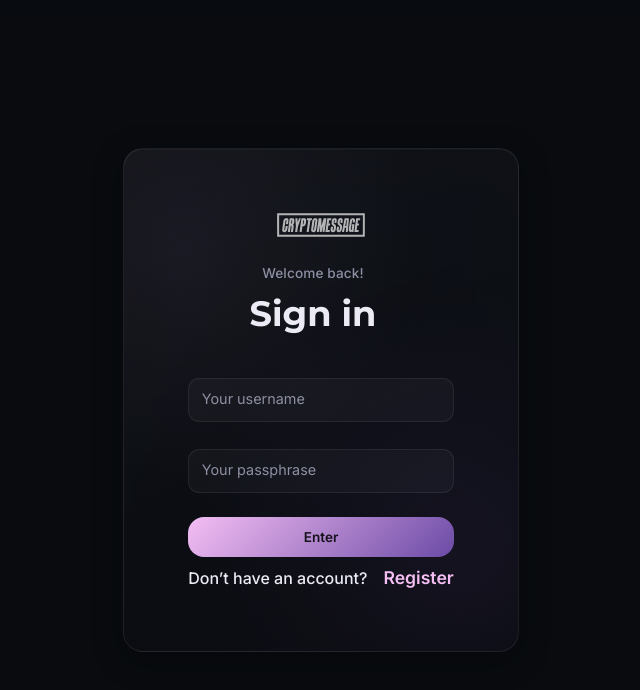
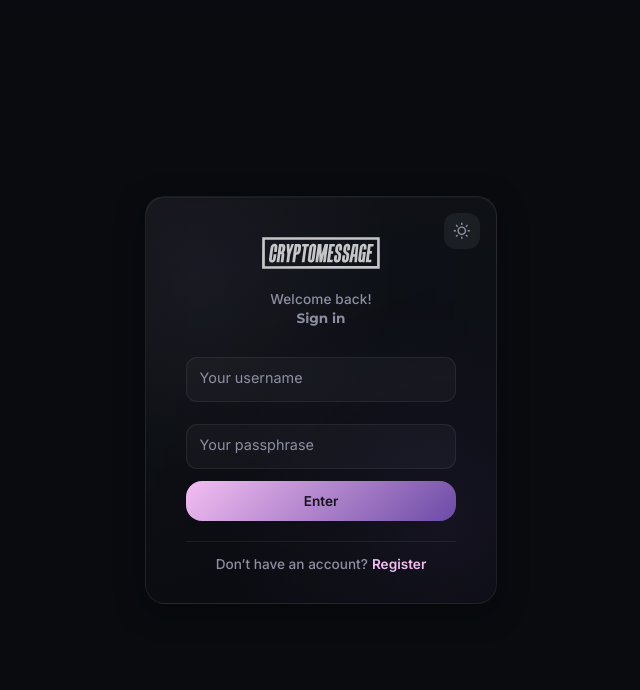
Before and after one commit to camilo6castell/cryptomessage-client, a React (Vite) app: page /login in a window 1280 px wide. Shown: the top 690 px of the page, without its empty margins (47-687 px from the left). Built offline with nearby package versions, Linux system fonts and the light colour scheme; no server answers; what jdenticon would draw is missing.

Commit message:
improve ui style

```diff
--- a/src/app/ui/components/navbar/SideRail.tsx
+++ b/src/app/ui/components/navbar/SideRail.tsx
@@ -341,28 +341,20 @@
     width: 2.4rem;
     height: 2.4rem;
     border-radius: 0.75rem;
-    background: linear-gradient(
-      135deg,
-      ${({ theme }) => theme.color.highlight} 0%,
-      ${({ theme }) => theme.color.highlightDeep} 100%
-    );
-    box-shadow: 0 2px 8px ${({ theme }) => theme.color.highlightTint20};
-    color: ${({ theme }) =>
-      theme.mode === 'dark' ? '#12121c' : 'rgba(255,255,255,0.95)'};
+    background: transparent;
+    color: ${({ theme }) => theme.surface.textPrimary};
     text-decoration: none;
-    transition:
-      transform 0.2s ${({ theme }) => theme.animation.easing.default},
-      box-shadow 0.2s ${({ theme }) => theme.animation.easing.default};
+    transition: transform 0.6s ${({ theme }) => theme.animation.easing.default};
+    padding: 0.3rem;
 
-    &:hover {
-      transform: scale(1.08);
-      box-shadow: 0 4px 14px ${({ theme }) => theme.color.highlightTint30};
-    }
+    /* &:hover {
+      transform: scale(1.01);
+    } */
   }
 
   .rail__brand-icon {
-    width: 1.35rem;
-    height: 1.35rem;
+    width: 2rem;
+    height: 2rem;
   }
 
   .rail__nav {
--- a/src/app/ui/components/welcome/Form.tsx
+++ b/src/app/ui/components/welcome/Form.tsx
@@ -1,6 +1,7 @@
 import { ReactElement, useContext } from 'react';
 import styled from 'styled-components';
 import { Link } from 'react-router-dom';
+import { RiSunLine, RiMoonLine } from 'react-icons/ri';
 import { H1, P2 } from '../../elements/font';
 import { Logo } from '../../elements/Logo';
 import { darkGlassEffect } from '../../styles/effects/DarkGlassEffect';
@@ -10,6 +11,7 @@
 import { AppContext } from '../../../core/state/AppContext';
 import { Actions } from '../../../core/models/enums/Actions.enum';
 import { MainComponentsEnum } from '../../../core/models/enums/MainComponents.enum';
+import { useThemeContext } from '../../../core/hooks/useThemeContext';
 
 export const Form = ({
   children,
@@ -33,6 +35,7 @@
   $visible: boolean;
 }): ReactElement => {
   const { dispatch, state } = useContext(AppContext);
+  const { theme, toggleTheme } = useThemeContext();
   return (
     <StyledLoginForm
       onSubmit={(event) => {
@@ -40,8 +43,17 @@
       }}
       $visible={$visible}
     >
+      <ThemeToggleButton
+        type="button"
+        onClick={toggleTheme}
+        aria-label={
+          theme === 'dark' ? 'Cambiar a tema claro' : 'Cambiar a tema oscuro'
+        }
+      >
+        {theme === 'dark' ? <RiSunLine /> : <RiMoonLine />}
+      </ThemeToggleButton>
       <LogoWrap>
-        <Logo />
+        <Logo $variant="form" />
       </LogoWrap>
       <P2Form>{formText}</P2Form>
       <H1Form>{formTitle}</H1Form>
@@ -74,13 +86,11 @@
 const StyledLoginForm = styled.form<{ $visible: boolean }>`
   display: flex;
   flex-direction: column;
-  justify-content: center;
-  align-items: center;
+  align-items: stretch;
 
   height: fit-content;
-  width: fit-content;
-  max-width: 30rem;
-  padding: 4rem;
+  width: 22rem;
+  padding: 2.5rem 2.5rem 2rem;
 
   ${darkGlassEffect}
 
@@ -88,19 +98,18 @@
     ${({ theme }) => theme.animation.duration.slower}
     ${({ theme }) => theme.animation.easing.default} both;
 
+  position: relative;
   z-index: 1;
-
-  gap: 0.25rem;
 
   @media (${breakpoints.mobile}) {
     width: 100%;
     max-width: 100%;
-    padding: 2.5rem 1.5rem;
+    padding: 2rem 1.5rem;
     border-radius: ${({ theme }) => theme.general.borderRadius};
   }
 
   button[type='submit'] {
-    margin-top: 1.25rem;
+    margin-top: 0.75rem;
     width: 100%;
   }
 
@@ -108,15 +117,19 @@
     display: flex;
     justify-content: center;
     align-items: center;
-    margin-top: 0.5rem;
+    margin-top: 1.25rem;
+    padding-top: 1rem;
+    border-top: 1px solid ${({ theme }) => theme.surface.borderSubtle};
   }
   span {
-    padding-right: 1rem;
+    color: ${({ theme }) => theme.surface.textMuted};
+    font-size: ${({ theme }) => theme.typography.fontSize.base};
   }
   a {
-    font-size: ${({ theme }) => theme.typography.fontSize.xl};
+    font-size: ${({ theme }) => theme.typography.fontSize.base};
     color: ${({ theme }) => theme.color.highlight};
     font-weight: ${({ theme }) => theme.typography.fontWeight.bold};
+    margin-left: 0.25rem;
     transition:
       color 0.3s ${({ theme }) => theme.animation.easing.default},
       text-shadow 0.3s ${({ theme }) => theme.animation.easing.default};
@@ -128,18 +141,43 @@
 `;
 
 const H1Form = styled(H1)`
-  margin-bottom: 1rem;
+  margin-bottom: 0.5rem;
+  font-size: ${({ theme }): string => theme.typography.fontSize['2xl']};
 `;
 
 const LogoWrap = styled.div`
+  display: flex;
+  justify-content: center;
   margin-bottom: 1.5rem;
-
-  img {
-    height: 1.5rem;
-    opacity: 0.9;
-  }
 `;
 
 const P2Form = styled(P2)`
-  padding-bottom: 0.5rem;
+  color: ${({ theme }) => theme.surface.textMuted};
+  margin-bottom: 0.25rem;
+  font-size: ${({ theme }) => theme.typography.fontSize.base};
 `;
+
+const ThemeToggleButton = styled.button`
+  position: absolute;
+  top: 1rem;
+  right: 1rem;
+  display: flex;
+  align-items: center;
+  justify-content: center;
+  width: 2.25rem;
+  height: 2.25rem;
+  border: none;
+  border-radius: ${({ theme }) => theme.general.borderRadiusSm};
+  background: ${({ theme }) => theme.surface.interactiveHover};
+  color: ${({ theme }) => theme.surface.textMuted};
+  cursor: pointer;
+  font-size: 1.1rem;
+  transition:
+    background 0.2s ${({ theme }) => theme.animation.easing.default},
+    color 0.2s ${({ theme }) => theme.animation.easing.default};
+
+  &:hover {
+    background: ${({ theme }) => theme.surface.interactiveActive};
+    color: ${({ theme }) => theme.mainFontColor};
+  }
+`;
--- a/src/app/ui/elements/Logo.tsx
+++ b/src/app/ui/elements/Logo.tsx
@@ -2,11 +2,16 @@
 import styled from 'styled-components';
 import LogoSvg from '../../../assets/logo-white.svg';
 
-export const Logo = (): ReactElement => {
-  return <StyledLogo src={LogoSvg} alt="CryptoMessage logo" />;
+export const Logo = ({
+  $variant,
+}: { $variant?: 'default' | 'form' } = {}): ReactElement => {
+  return (
+    <StyledLogo src={LogoSvg} alt="CryptoMessage logo" $variant={$variant} />
+  );
 };
 
-const StyledLogo = styled.img`
-  height: 2rem;
-  background-color: rgba(255, 255, 255, 0);
+const StyledLogo = styled.img<{ $variant?: string }>`
+  height: ${({ $variant }): string => ($variant === 'form' ? '2rem' : '1.5rem')};
+  filter: ${({ theme }): string =>
+    theme.mode === 'light' ? 'invert(1)' : 'none'};
 `;
--- a/src/app/ui/styles/config/Themes.tsx
+++ b/src/app/ui/styles/config/Themes.tsx
@@ -44,7 +44,7 @@
 }
 
 export const colorConfig: ColorConfig = {
-  highlight: '#f4bef3',
+  highlight: '#f4bef2',
   highlightDeep: '#6c4ba6',
   highlightTint10: 'rgba(244, 190, 243, 0.10)',
   highlightTint14: 'rgba(244, 190, 243, 0.14)',
```
